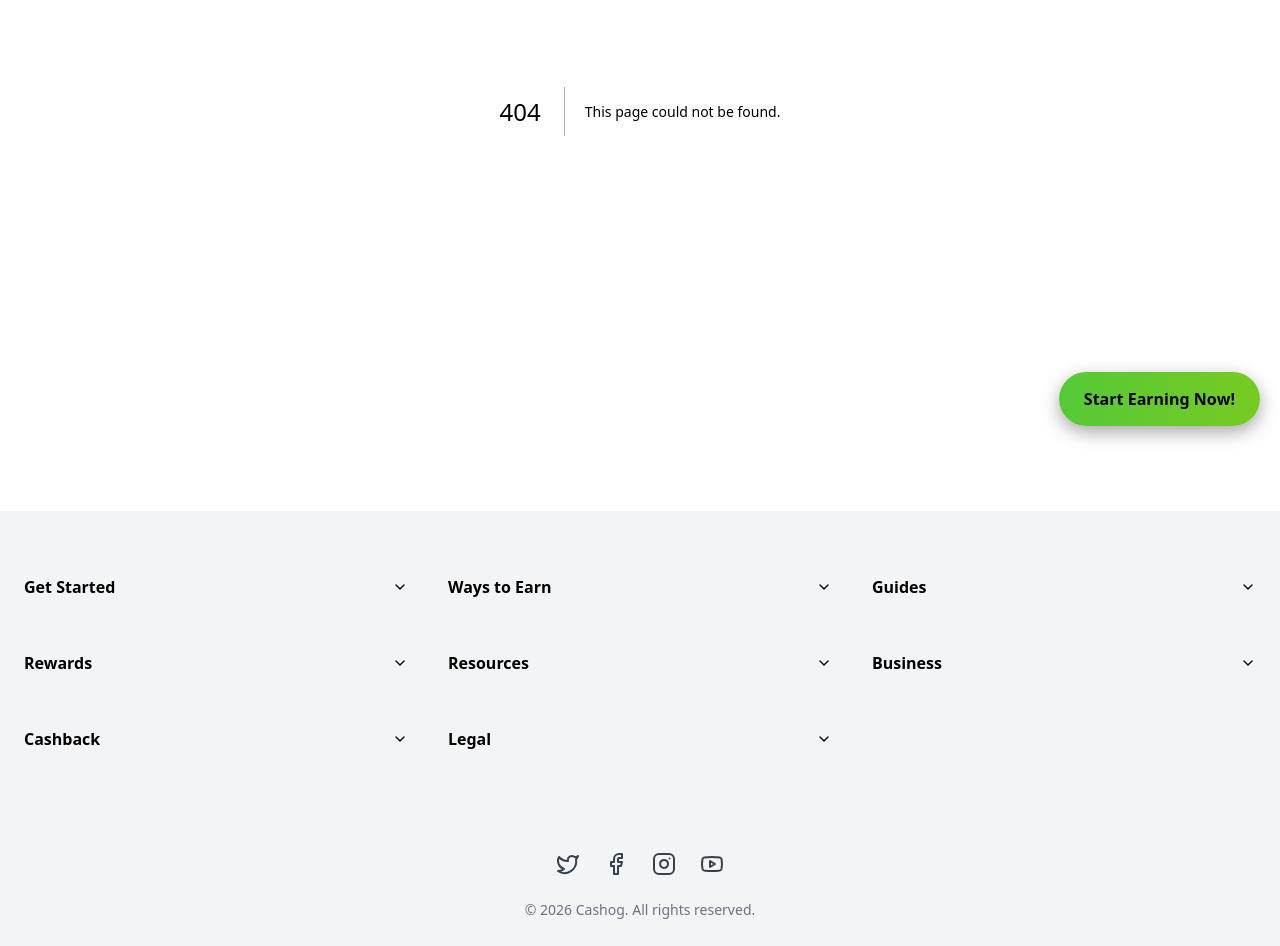
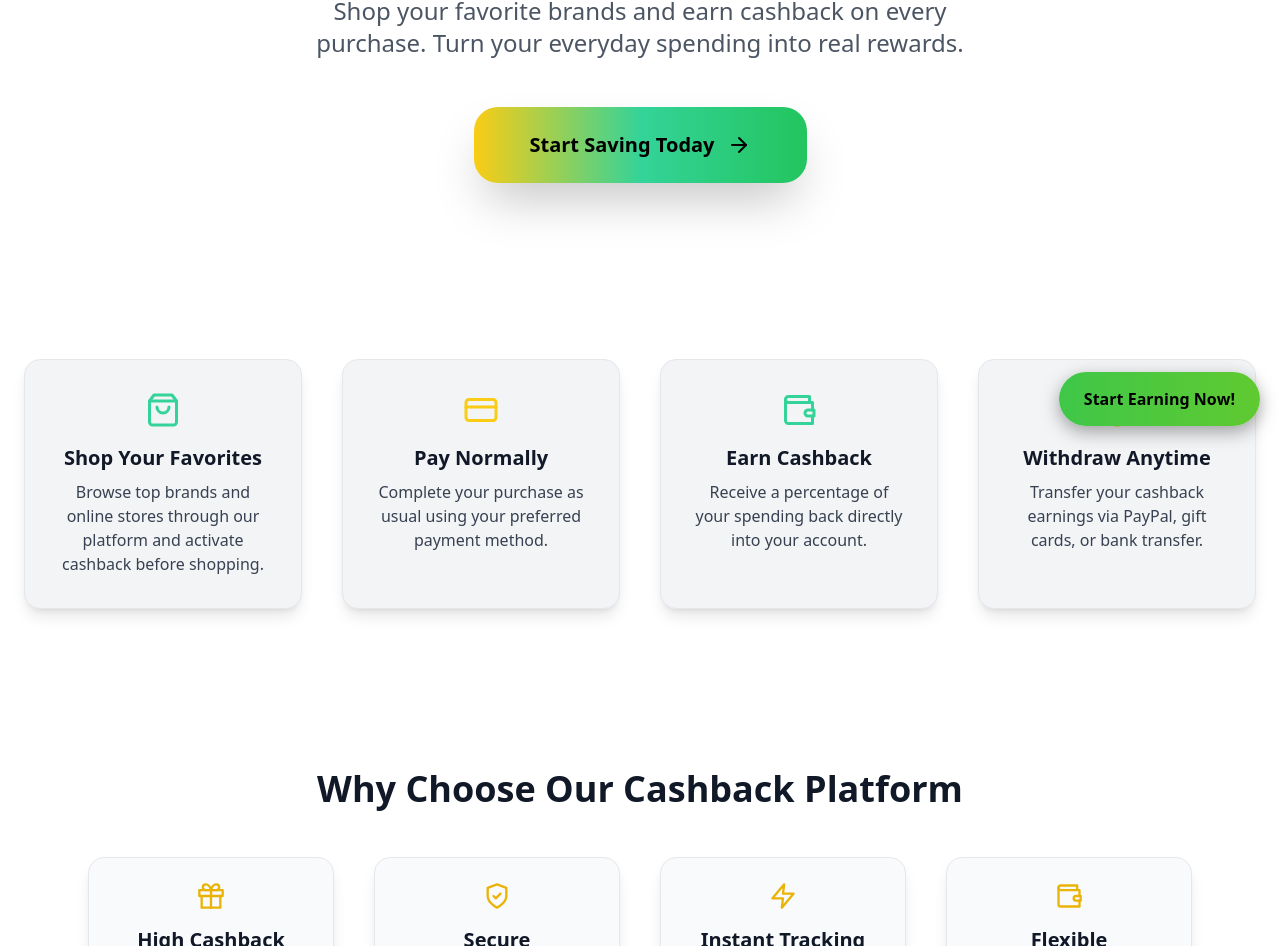
Before and after one commit to tool63/cashin, a Next.js app: page /cashback-rewards in a window 1280 px wide. Before the commit this address had no page. Shown: the part 354-1300 px from the top of the page. Built offline with nearby package versions, Linux system fonts and the light colour scheme.

Commit message:
Create page.tsx

```diff
--- /dev/null
+++ b/app/(site)/cashback-rewards/page.tsx
@@ -0,0 +1,232 @@
+"use client";
+
+import React from "react";
+import {
+  ArrowRight,
+  ShoppingBag,
+  CreditCard,
+  Wallet,
+  CheckCircle,
+  ShieldCheck,
+  Gift,
+  Zap,
+} from "lucide-react";
+import Link from "next/link";
+import { motion } from "framer-motion";
+import Meta from "@/components/seo/SeoEngine";
+import TypingText from "@/components/typing/TypingText";
+
+/* ================= HOW IT WORKS ================= */
+const steps = [
+  {
+    icon: <ShoppingBag size={36} className="text-emerald-400" />,
+    title: "Shop Your Favorites",
+    description:
+      "Browse top brands and online stores through our platform and activate cashback before shopping.",
+  },
+  {
+    icon: <CreditCard size={36} className="text-yellow-400" />,
+    title: "Pay Normally",
+    description:
+      "Complete your purchase as usual using your preferred payment method.",
+  },
+  {
+    icon: <Wallet size={36} className="text-emerald-400" />,
+    title: "Earn Cashback",
+    description:
+      "Receive a percentage of your spending back directly into your account.",
+  },
+  {
+    icon: <CheckCircle size={36} className="text-yellow-400" />,
+    title: "Withdraw Anytime",
+    description:
+      "Transfer your cashback earnings via PayPal, gift cards, or bank transfer.",
+  },
+];
+
+/* ================= FEATURES ================= */
+const features = [
+  {
+    icon: <Gift size={28} className="text-yellow-500" />,
+    title: "High Cashback Rates",
+    description:
+      "Enjoy competitive cashback percentages from leading global brands.",
+  },
+  {
+    icon: <ShieldCheck size={28} className="text-yellow-500" />,
+    title: "Secure Transactions",
+    description:
+      "Your purchases and rewards are fully encrypted and protected.",
+  },
+  {
+    icon: <Zap size={28} className="text-yellow-500" />,
+    title: "Instant Tracking",
+    description:
+      "Track your cashback earnings in real-time inside your dashboard.",
+  },
+  {
+    icon: <Wallet size={28} className="text-yellow-500" />,
+    title: "Flexible Withdrawals",
+    description:
+      "Withdraw your cashback anytime with multiple payout options.",
+  },
+];
+
+/* ================= FAQ ================= */
+const faqs = [
+  {
+    q: "How does cashback work?",
+    a: "You shop through our platform, and we receive a commission from the store. We share a portion of that commission with you as cashback.",
+  },
+  {
+    q: "Is cashback free?",
+    a: "Yes. There are no hidden fees. You earn cashback simply by shopping normally.",
+  },
+  {
+    q: "When will I receive my cashback?",
+    a: "Cashback is tracked instantly and confirmed once the store validates your purchase.",
+  },
+  {
+    q: "Can I combine cashback with coupons?",
+    a: "Yes, in many cases you can combine cashback with discount codes for maximum savings.",
+  },
+];
+
+/* ================= PAGE ================= */
+export default function CashbackRewards() {
+  return (
+    <>
+      <Meta
+        title="Cashog - Cashback Rewards"
+        description="Earn cashback rewards when you shop online. Get paid for your everyday purchases with secure tracking and instant withdrawals."
+      />
+
+      <main className="min-h-screen bg-white dark:bg-[#0B0E1A] text-gray-900 dark:text-white transition-colors duration-300">
+
+        {/* ================= HERO ================= */}
+        <section className="py-24 px-6 text-center">
+          <div className="max-w-4xl mx-auto">
+            <h1 className="text-5xl md:text-7xl font-extrabold mb-6">
+              Cashback Rewards
+            </h1>
+
+            <div className="text-4xl md:text-6xl font-extrabold mb-8 bg-clip-text text-transparent bg-gradient-to-r from-yellow-400 via-emerald-400 to-green-500">
+              <TypingText />
+            </div>
+
+            <p className="text-lg md:text-2xl mb-12 text-gray-600 dark:text-gray-300 max-w-2xl mx-auto leading-relaxed">
+              Shop your favorite brands and earn cashback on every purchase.
+              Turn your everyday spending into real rewards.
+            </p>
+
+            <Link href="/signup" className="inline-block">
+              <motion.span
+                whileHover={{ scale: 1.05 }}
+                whileTap={{ scale: 0.97 }}
+                className="inline-flex items-center gap-3 bg-gradient-to-r from-yellow-400 via-emerald-400 to-green-500 text-black px-14 py-6 rounded-3xl font-bold shadow-2xl text-xl"
+              >
+                Start Saving Today <ArrowRight size={24} />
+              </motion.span>
+            </Link>
+          </div>
+        </section>
+
+        {/* ================= STEPS ================= */}
+        <section className="max-w-7xl mx-auto px-6 py-20 grid gap-10 md:grid-cols-2 lg:grid-cols-4 text-center">
+          {steps.map((step, i) => (
+            <motion.div
+              key={i}
+              initial={{ opacity: 0, y: 50 }}
+              whileInView={{ opacity: 1, y: 0 }}
+              viewport={{ once: true }}
+              transition={{ duration: 0.6, delay: i * 0.2 }}
+              className="bg-gray-100 dark:bg-[#1A1F2B] rounded-2xl p-8 shadow-lg hover:shadow-2xl transition-all duration-500 border border-gray-200 dark:border-[#2C3140]"
+            >
+              <div className="flex justify-center mb-4">{step.icon}</div>
+              <h3 className="text-xl font-semibold mb-2">{step.title}</h3>
+              <p className="text-gray-700 dark:text-gray-400">
+                {step.description}
+              </p>
+            </motion.div>
+          ))}
+        </section>
+
+        {/* ================= FEATURES ================= */}
+        <section className="max-w-6xl mx-auto px-6 py-20 text-center">
+          <h2 className="text-3xl md:text-4xl font-extrabold mb-12">
+            Why Choose Our Cashback Platform
+          </h2>
+
+          <div className="grid gap-10 md:grid-cols-2 lg:grid-cols-4">
+            {features.map((feature, i) => (
+              <motion.div
+                key={i}
+                initial={{ opacity: 0, y: 40 }}
+                whileInView={{ opacity: 1, y: 0 }}
+                viewport={{ once: true }}
+                transition={{ duration: 0.5, delay: i * 0.2 }}
+                className="bg-gray-50 dark:bg-[#111827] rounded-2xl p-6 shadow-lg hover:shadow-2xl transition-shadow duration-500 border border-gray-200 dark:border-[#2C3140]"
+              >
+                <div className="flex justify-center mb-4">
+                  {feature.icon}
+                </div>
+                <h3 className="text-xl font-semibold mb-2">
+                  {feature.title}
+                </h3>
+                <p className="text-gray-600 dark:text-gray-400">
+                  {feature.description}
+                </p>
+              </motion.div>
+            ))}
+          </div>
+        </section>
+
+        {/* ================= FAQ ================= */}
+        <section className="max-w-4xl mx-auto px-6 py-20 text-center">
+          <h2 className="text-3xl md:text-4xl font-bold mb-12">
+            Frequently Asked Questions
+          </h2>
+
+          <div className="space-y-4">
+            {faqs.map((faq, i) => (
+              <details
+                key={i}
+                className="bg-gray-100 dark:bg-[#1A1F2B] rounded-xl p-5 border border-gray-200 dark:border-[#2C3140] hover:bg-gray-200 dark:hover:bg-[#2A2F43] transition-all duration-300"
+              >
+                <summary className="font-semibold text-lg cursor-pointer">
+                  {faq.q}
+                </summary>
+                <p className="mt-3 text-gray-700 dark:text-gray-400">
+                  {faq.a}
+                </p>
+              </details>
+            ))}
+          </div>
+        </section>
+
+        {/* ================= FINAL CTA ================= */}
+        <section className="text-center py-28">
+          <h2 className="text-4xl md:text-5xl font-extrabold mb-8 bg-clip-text text-transparent bg-gradient-to-r from-yellow-400 via-emerald-400 to-green-500">
+            Turn Shopping Into Earnings
+          </h2>
+
+          <Link href="/signup" className="inline-block">
+            <motion.span
+              whileHover={{ scale: 1.05 }}
+              whileTap={{ scale: 0.97 }}
+              className="inline-flex items-center gap-3 bg-gradient-to-r from-yellow-400 via-emerald-400 to-green-500 text-black px-16 py-6 rounded-3xl font-bold shadow-2xl text-xl"
+            >
+              Join & Start Earning <ArrowRight size={24} />
+            </motion.span>
+          </Link>
+
+          <p className="mt-6 text-gray-600 dark:text-gray-300 text-lg max-w-md mx-auto">
+            Sign up for free and start earning cashback rewards on your online
+            purchases today.
+          </p>
+        </section>
+
+      </main>
+    </>
+  );
+}
```
